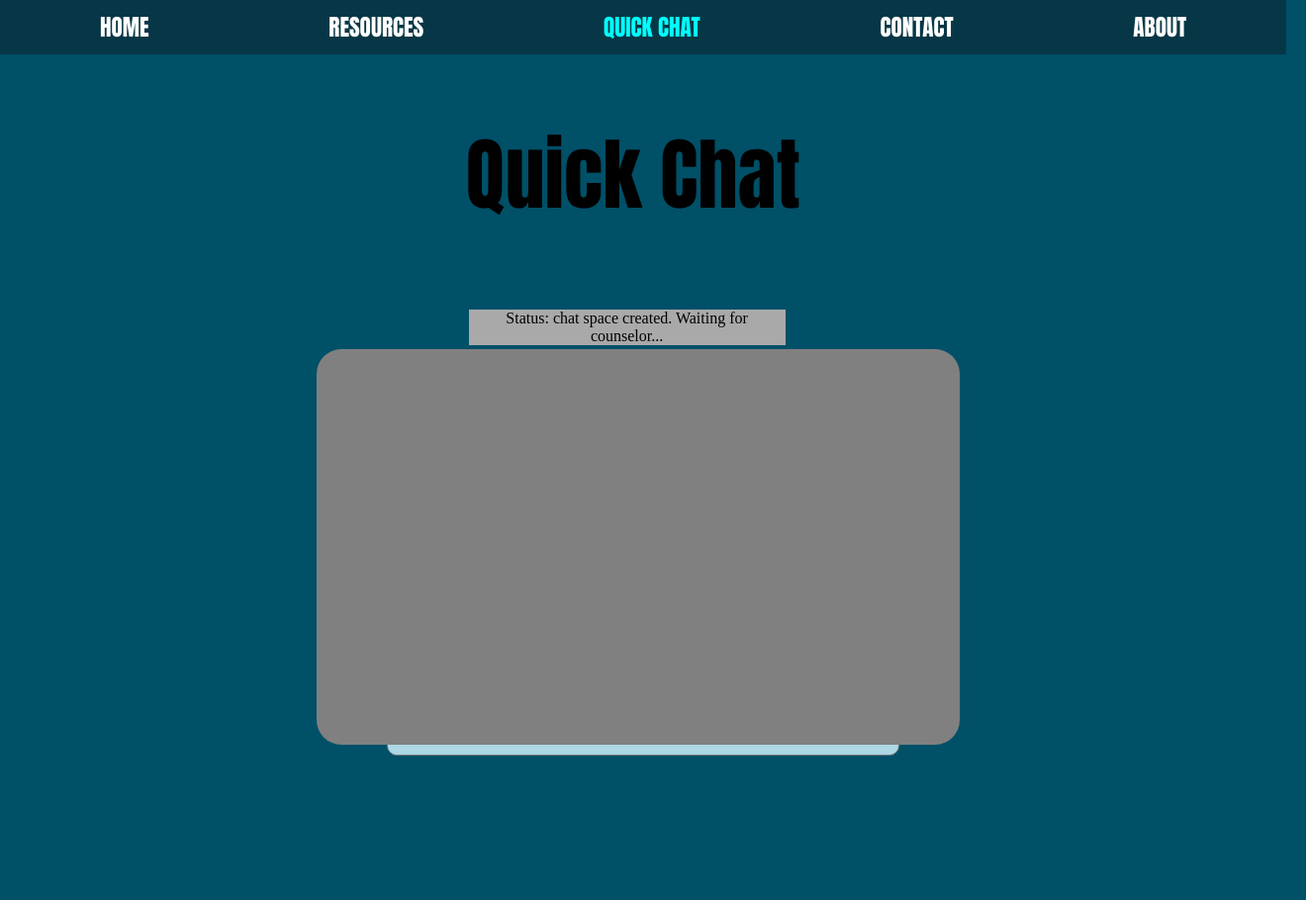
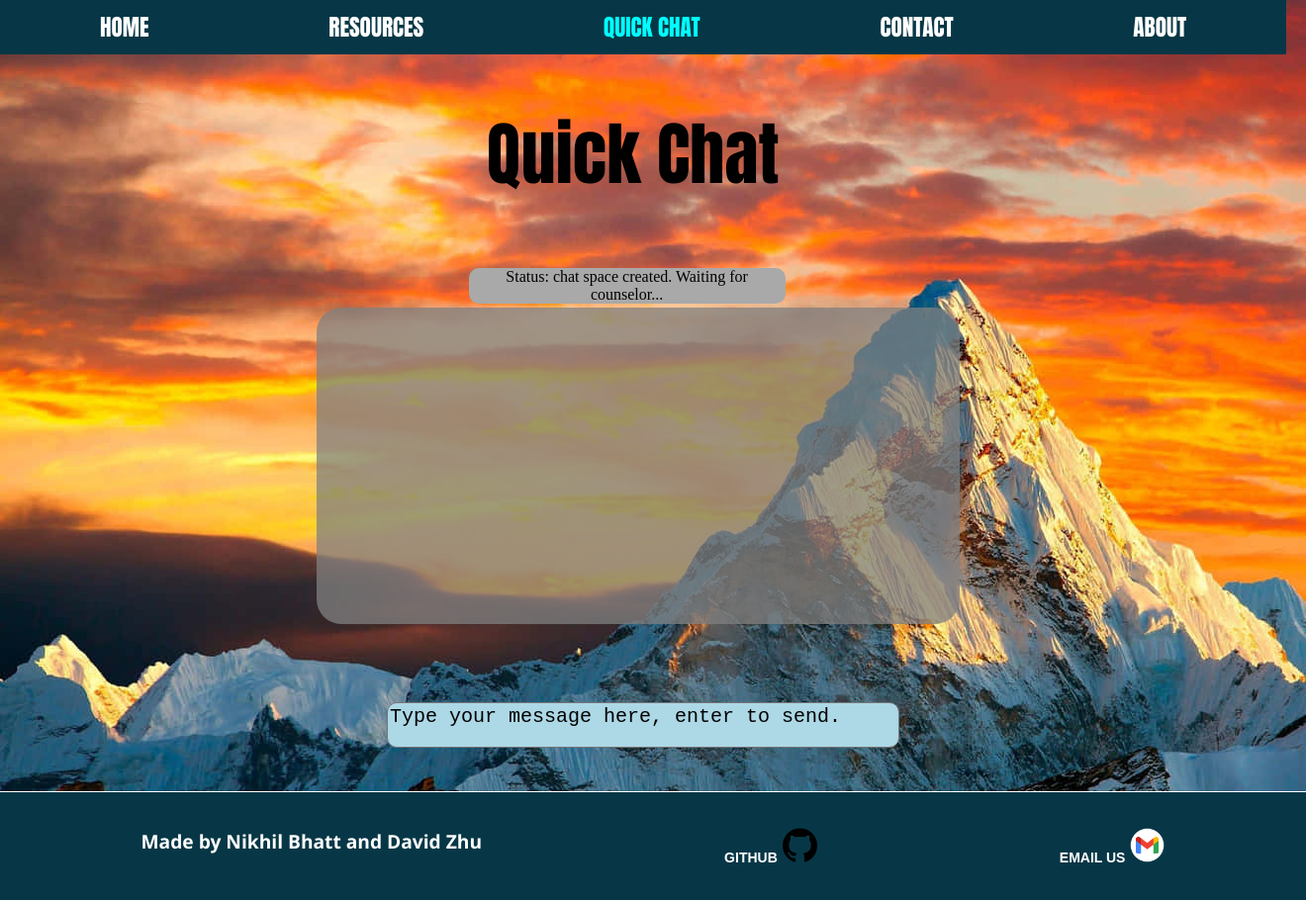
Before and after one commit to Formulaeagle161/Mental-Health-Project, a website built with Vite: page quickchat/index.html in a window 1280 px wide. Both pictures are taken after a click on the button "I'm depressed". Shown: the whole page at 99% size, 1320 px wide, since content can reach past the window. Before the commit the page ends 800 px from the top, so only its background shows below. Built offline with nearby package versions, Linux system fonts and the light colour scheme; some packages are replaced by stand-ins of ours; no server answers; the database is empty.

Commit message:
make quickchat css consistent

```diff
--- a/quickchat/index.html
+++ b/quickchat/index.html
@@ -39,6 +39,17 @@
         <p id="status">Status: Waiting</p>
     </div>
 
+    <div id="footer">
+        <div id="footertext">
+          <ul>
+            <li><strong>Made by Nikhil Bhatt and David Zhu</strong></li>
+            <li><a href="https://github.com/Formulaeagle161" target="blank"><strong>Github</strong></a>     <img src="/25231.png" width="35" height="35">          </li>
+            <li><a href="mailto:nikhilusa145@gmail.com"><strong>Email Us</strong></a>        <img src = "/gmail-icon-free-png.webp" width="35" height="35"> </li>
+          </ul>
+        </div>
+      </div>
+
+
     <script type="module" src="/quickchat/quickchat.js"></script>
 </body>
 </html>
--- a/quickchat/quickchat.css
+++ b/quickchat/quickchat.css
@@ -32,12 +32,14 @@ a:hover{
 body {
     margin: 70px 0 0;
     background-color: #005068;
+    background-image: url('/fadsf.jpg');
+    overflow-x: hidden;
 }
 h4 {
     text-align: center;
     font-family: Impact, Haettenschweiler, 'Arial Narrow Bold', sans-serif;
     color:rgb(0, 0, 0);
-    font-size: 80px;
+    font-size: 70px;
     padding: 10px;
 }
 #grid-container {
@@ -65,14 +67,12 @@ h4 {
     cursor: pointer;
 }
 #messagediv {
-    position: fixed;
+    position: absolute;
     bottom: 5%;
     width: 100%;
     height: 5%;
-    background-color: #f1f1f1;
     padding: 10px;
     text-align: center;
-    background-color: #005068;
 
 
 }
@@ -80,7 +80,7 @@ h4 {
 #messagebox {
     border-radius: 10px;
     width: 40%;
-    height: 120%;
+    height: 100%;
     background-color:lightblue;
     display: inline-block;
     font-size: 20px;
@@ -88,9 +88,9 @@ h4 {
 #messagelistdiv{
     position: absolute;
     display: none;
-    background-color: gray;
+    background-color: rgba(128,128,128,0.75);
     width:50%;
-    height:50%;
+    height:40%;
     left:25%;
     border-radius: 25px;
     overflow-y: auto;
@@ -105,6 +105,7 @@ ul {
     font-family: "HelveticaNeue-Light", "Helvetica Neue Light", "Helvetica Neue", Helvetica, Arial, "Lucida Grande", sans-serif;
     overflow-wrap: anywhere;
     width:50%;
+    margin:0px;
 }
 .rightmsg{
     padding-left: 50%;
@@ -119,4 +120,42 @@ ul {
     padding: 0px;
     top:-40px;
     text-align: center;
+    border-radius: 10px;
 }
+
+
+#footer {
+    background-color: #073746;
+    color: #fff;
+    padding: 20px;
+    text-align: center;
+    border-top: 1px solid #fff;
+    position: absolute;
+    top:100%;
+    width:100%;
+  }
+
+  #footertext ul {
+    list-style-type: none;
+    padding: 0;
+    display: flex;
+    justify-content: space-around;
+  }
+
+  #footertext li {
+    margin: 0 15px;
+    font-family: 'Segoe UI', Tahoma, Geneva, Verdana, sans-serif;
+    font-size: larger;
+  }
+
+  #footertext a {
+    color: white;
+    text-decoration: none;
+    font-family: Arial, sans-serif;
+    font-size: 14px;
+    text-transform: uppercase;
+  }
+
+  #footertext a:hover {
+    text-decoration: underline;
+  }
```
